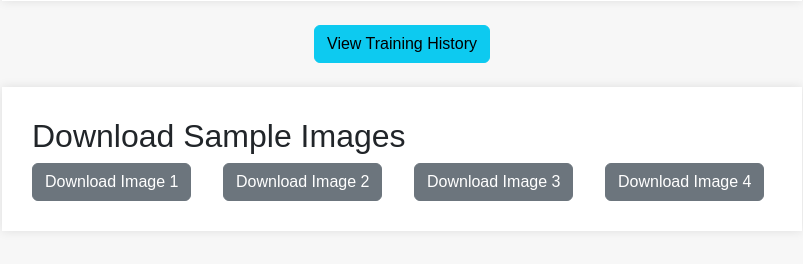
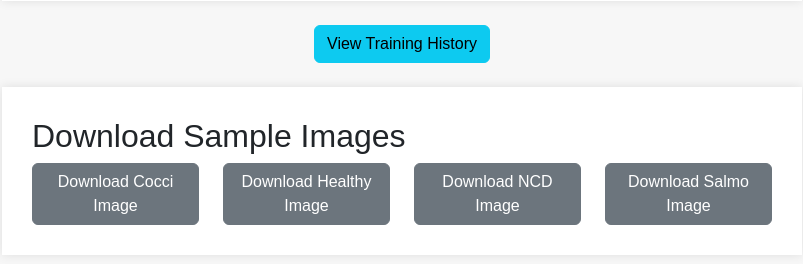
Before and after one commit to VisionExpo/Chicken_Disease_Detection, a Flask app: page / in a window 1280 px wide. Shown: the part 363-627 px from the top of the page, without its empty margins (238-1041 px from the left). Run offline with Flask 3, Linux system fonts and the light colour scheme; some libraries are stand-ins or nearby versions.

Commit message:
update sample image download links in index.html for clarity

```diff
--- a/templates/index.html
+++ b/templates/index.html
@@ -81,16 +81,16 @@
         <h2>Download Sample Images</h2>
         <div class="row">
             <div class="col">
-                <a href="/static/sample_images/image1.jpg" class="btn btn-secondary" download>Download Image 1</a>
+                <a href="/static/sample_images/cocci.101.jpg" class="btn btn-secondary" download>Download Cocci Image</a>
             </div>
             <div class="col">
-                <a href="/static/sample_images/image2.jpg" class="btn btn-secondary" download>Download Image 2</a>
+                <a href="/static/sample_images/healthy.65.jpg" class="btn btn-secondary" download>Download Healthy Image</a>
             </div>
             <div class="col">
-                <a href="/static/sample_images/image3.jpg" class="btn btn-secondary" download>Download Image 3</a>
+                <a href="/static/sample_images/ncd.146.jpg" class="btn btn-secondary" download>Download NCD Image</a>
             </div>
             <div class="col">
-                <a href="/static/sample_images/image4.jpg" class="btn btn-secondary" download>Download Image 4</a>
+                <a href="/static/sample_images/salmo.216.jpg" class="btn btn-secondary" download>Download Salmo Image</a>
             </div>
         </div>
     </div>
```
